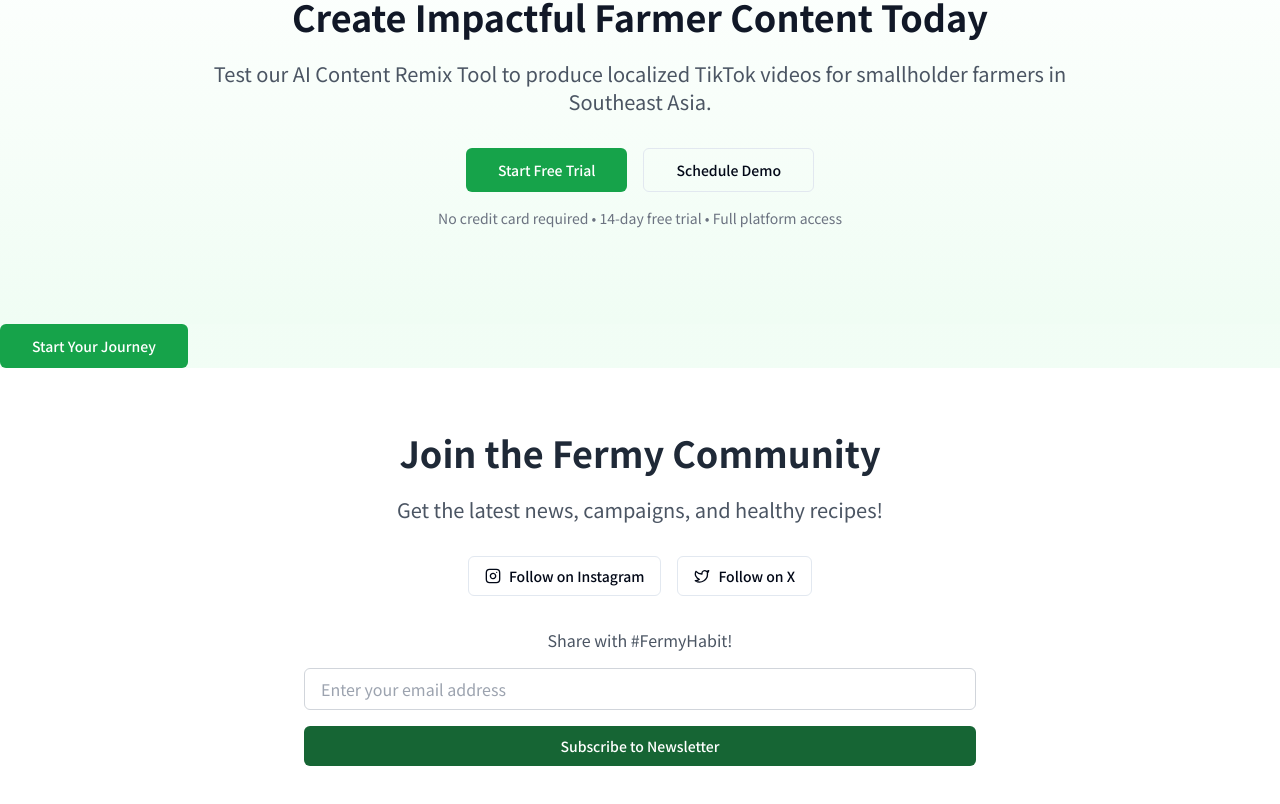
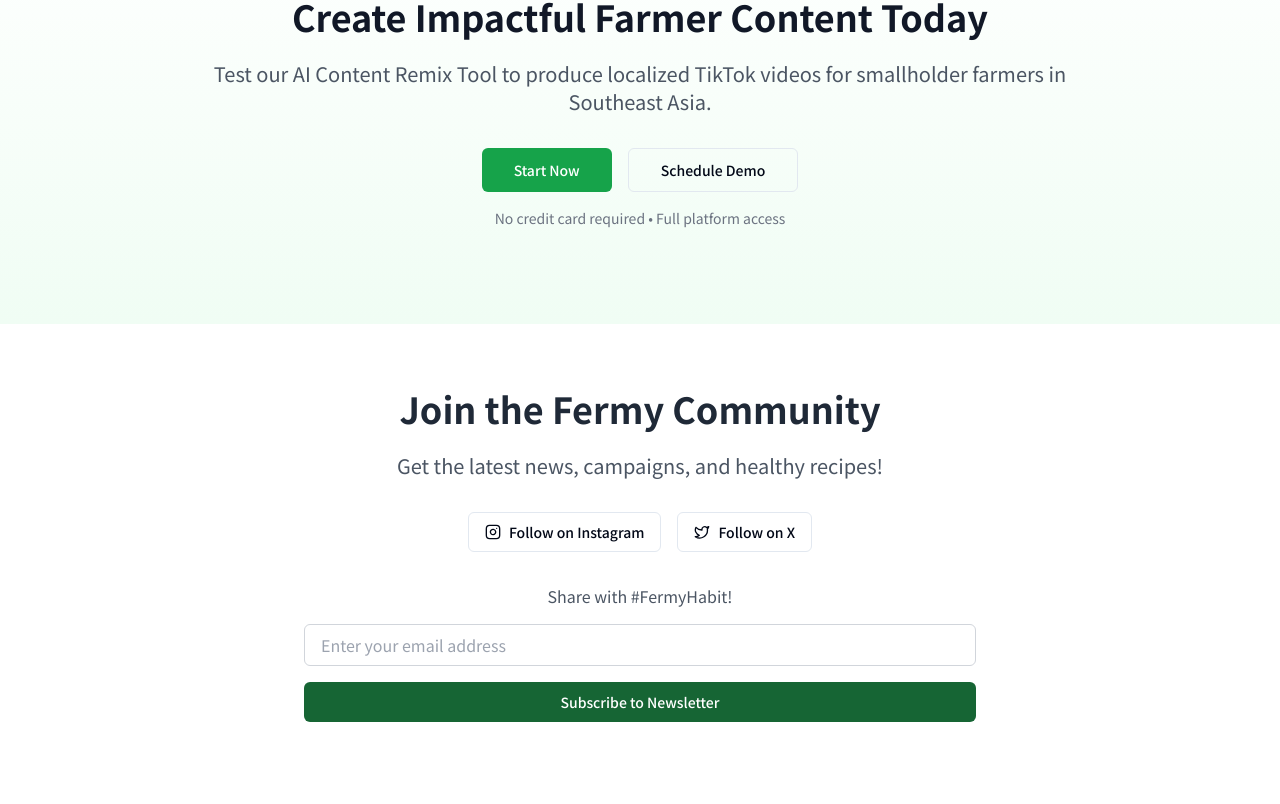
Before and after one commit to nhan0204/agri-ai, a Next.js app: page / in a window 1280 px wide. Shown: the part 4329-5133 px from the top of the page. Built offline with nearby package versions, Linux system fonts and the light colour scheme.

Commit message:
minor change

```diff
--- a/app/page.tsx
+++ b/app/page.tsx
@@ -580,7 +580,7 @@ export default function Home() {
                       <motion.div variants={fadeInUp}>
                         <motion.div whileHover={{ scale: 1.05 }} whileTap={{ scale: 0.95 }}>
                           <Button size="lg" className="bg-green-600 hover:bg-green-700 text-white px-8">
-                            Start Free Trial
+                            Start Now
                           </Button>
                         </motion.div>
                       </motion.div>
@@ -599,7 +599,7 @@ export default function Home() {
                       viewport={{ once: true }}
                       transition={{ duration: 0.6, delay: 0.3, ease: [0.6, -0.05, 0.01, 0.99] }}
                     >
-                      No credit card required • 14-day free trial • Full platform access
+                      No credit card required • Full platform access
                     </motion.p>
                   </motion.div>
                 </div>
@@ -625,12 +625,6 @@ export default function Home() {
         </AnimatePresence>
       </Tabs>
 
-      <motion.div whileHover={{ scale: 1.05 }} whileTap={{ scale: 0.95 }}>
-        <Button size="lg" className="bg-green-600 hover:bg-green-700 text-white">
-          Start Your Journey
-        </Button>
-      </motion.div>
-
       <SocialMedia />
     </div>
   )
```
